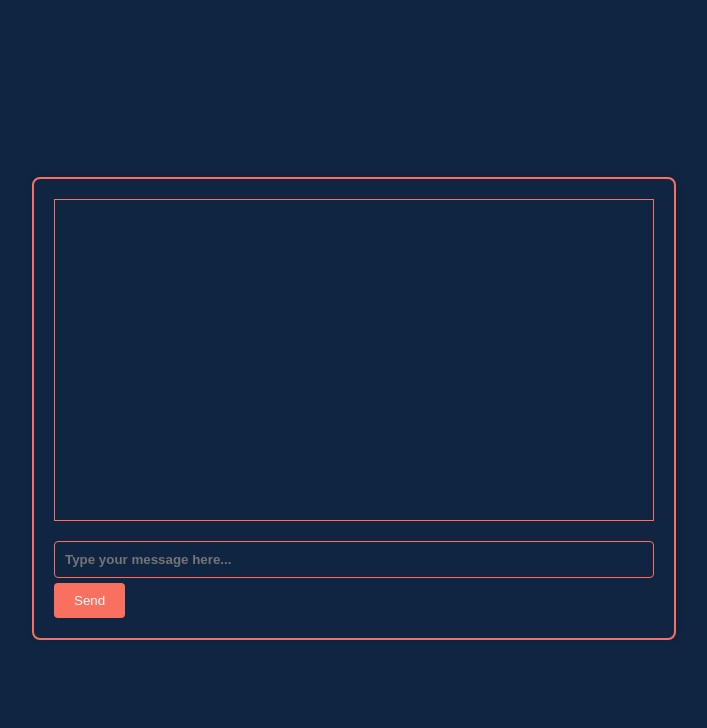
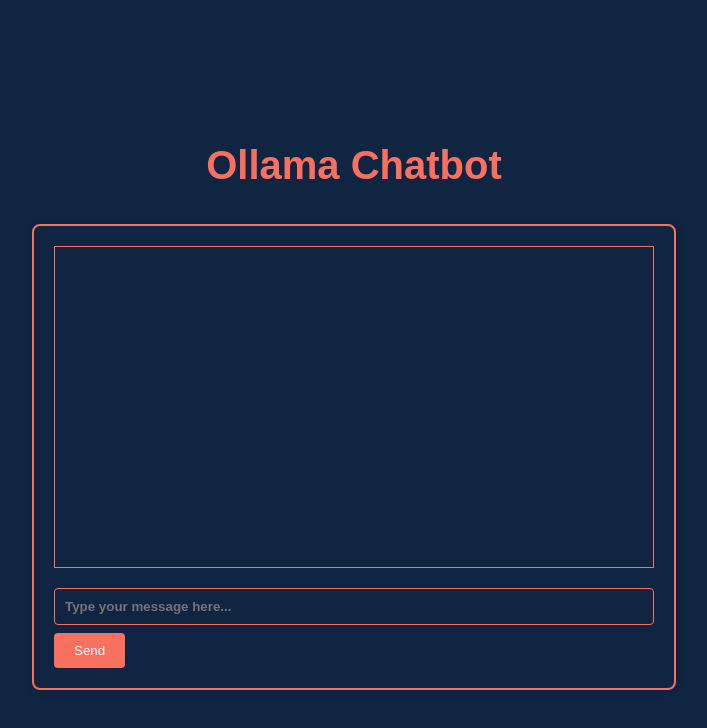
Before and after one commit to ddaniels12/ollama-chatbot, a plain HTML site: page index.html in a window 1280 px wide. Shown: the whole page, without its empty margins (286-993 px from the left). Drawn offline with Linux system fonts and the light colour scheme.

Commit message:
header update

```diff
--- a/index.html
+++ b/index.html
@@ -53,10 +53,15 @@
             color: #fff;
             border-radius: 4px;
             cursor: pointer;
-            margin-top: 5px;
+            margin-top: 8px;
         }
     </style>
 </head>
+
+<header>
+    <h1 style="color: #F87060; text-align: center; font-size: 40px;">Ollama Chatbot</h1>
+</header>
+
 <body>
     <div id="chat-container">
         <div id="messages"></div>
```
